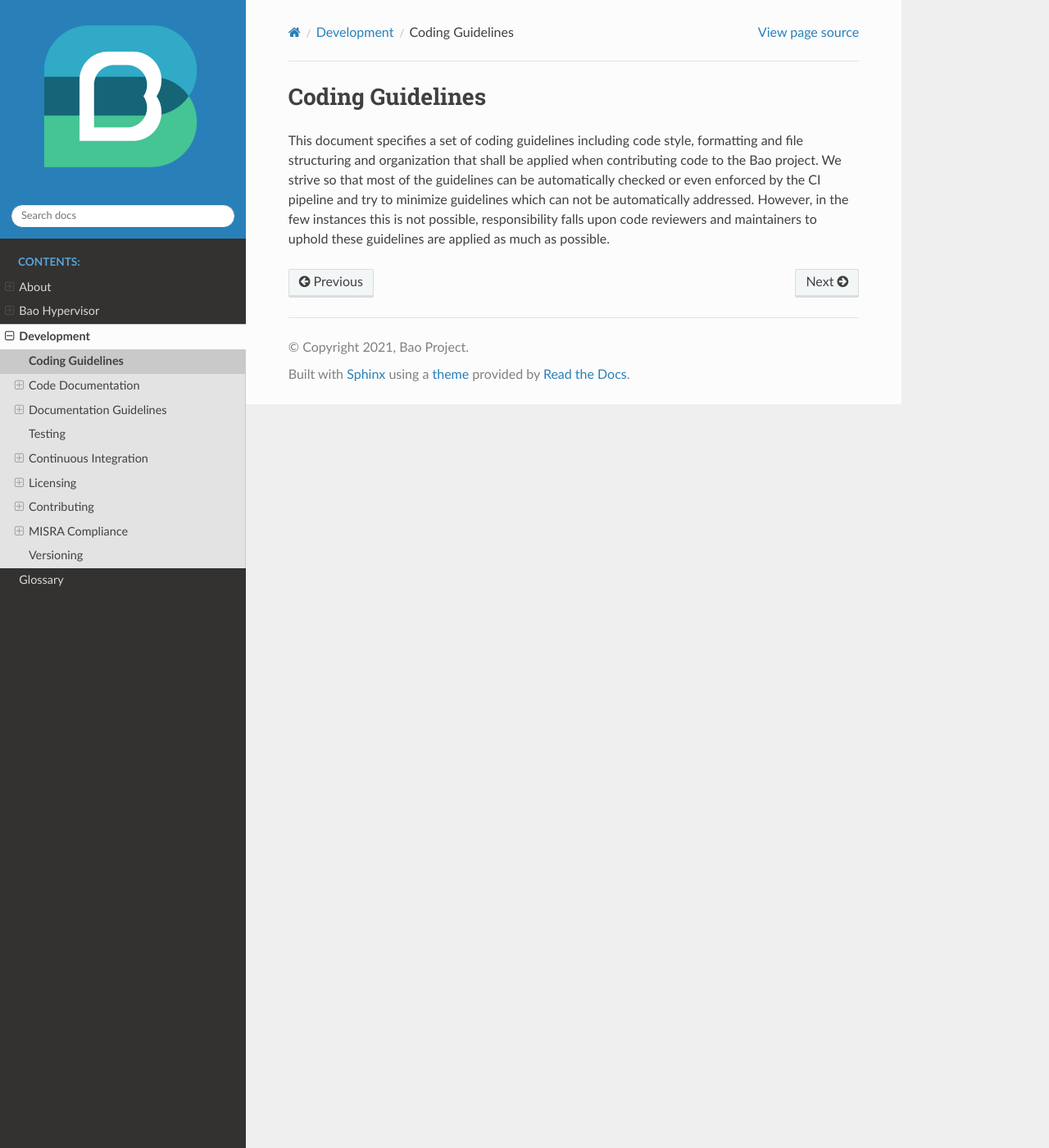
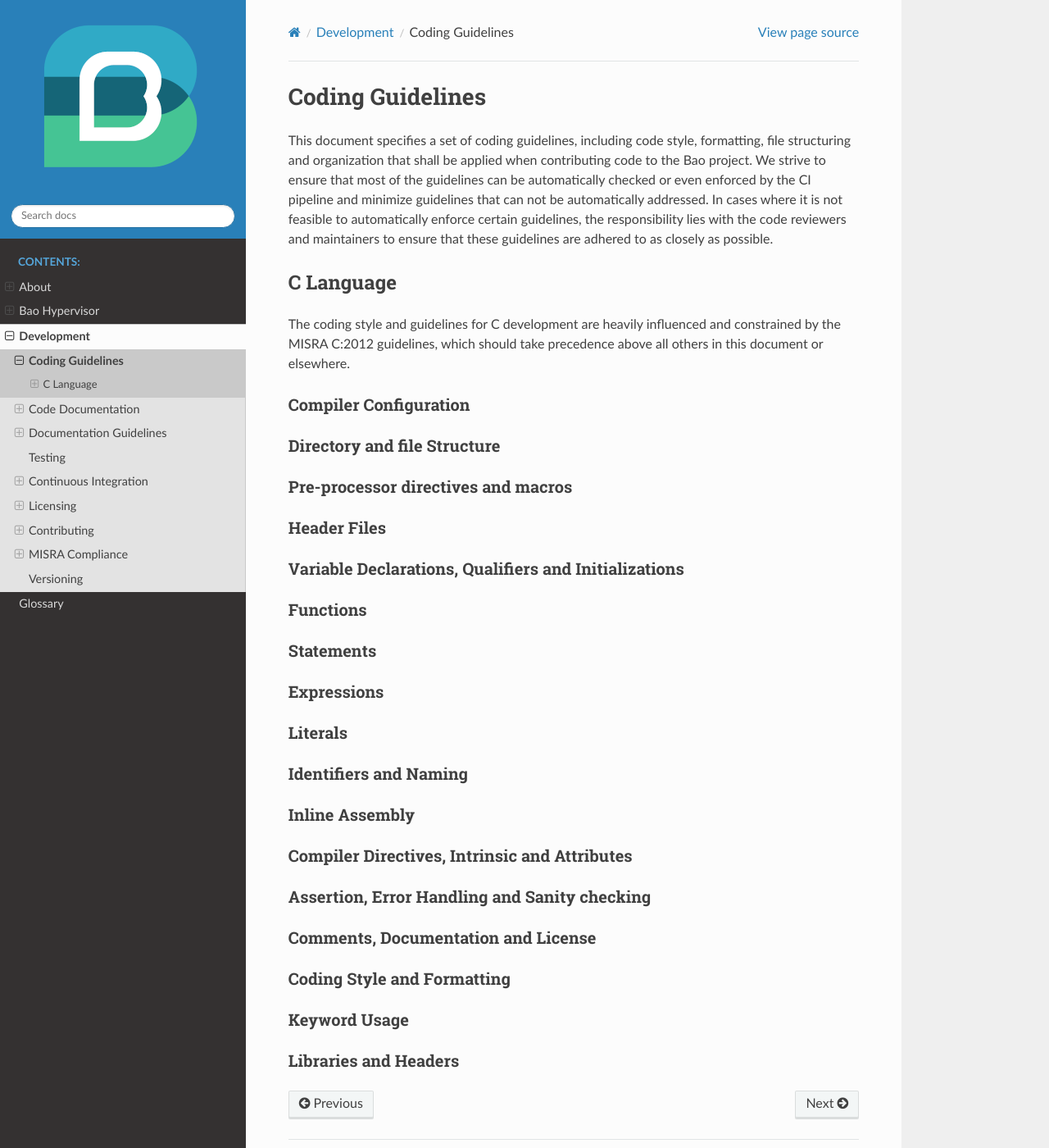
Before and after one commit to bao-project/bao-docs, a Sphinx documentation site: the page built from source/development/coding_style.rst, in a window 1280 px wide and 1400 px high. Shown: the whole window at 82% size. Built offline with Sphinx 7.4.7 and the Read the Docs theme 2.0.0, drawn with Linux system fonts in a browser that asks for light colours.

Commit message:
feat(coding_guidelines): add C lang intro and scaffold
Signed-off-by: Jose Martins <josemartins90@gmail.com>

```diff
--- a/source/development/coding_style.rst
+++ b/source/development/coding_style.rst
@@ -3,10 +3,69 @@
 Coding Guidelines
 =================
 
-This document specifies a set of coding guidelines including code style,
-formatting and file structuring and organization that shall be applied when
-contributing code to the Bao project. We strive so that most of the guidelines
-can be automatically checked or even enforced by the CI pipeline and try to
-minimize guidelines which can not be automatically addressed. However, in the
-few instances this is not possible, responsibility falls upon code reviewers
-and maintainers to uphold these guidelines are applied as much as possible.
+This document specifies a set of coding guidelines, including code style,
+formatting, file structuring and organization that shall be applied when
+contributing code to the Bao project. We strive to ensure that most of the
+guidelines can be automatically checked or even enforced by the CI pipeline and
+minimize guidelines that can not be automatically addressed. In cases where it
+is not feasible to automatically enforce certain guidelines, the responsibility
+lies with the code reviewers and maintainers to ensure that these guidelines
+are adhered to as closely as possible.
+
+C Language
+----------
+
+The coding style and guidelines for C development are heavily influenced and
+constrained by the MISRA C:2012 guidelines, which should take precedence above
+all others in this document or elsewhere.
+
+Compiler Configuration
+**********************
+
+Directory and file Structure
+****************************
+
+Pre-processor directives and macros
+***********************************
+
+Header Files
+************
+
+Variable Declarations, Qualifiers and Initializations
+*****************************************************
+
+Functions
+*********
+
+Statements
+**********
+
+Expressions
+***********
+
+Literals
+********
+
+Identifiers and Naming
+**********************
+
+Inline Assembly
+***************
+
+Compiler Directives, Intrinsic and Attributes
+**********************************************
+
+Assertion, Error Handling and Sanity checking
+*********************************************
+
+Comments, Documentation and License
+***********************************
+
+Coding Style and Formatting
+***************************
+
+Keyword Usage
+*************
+
+Libraries and Headers
+*********************
```
